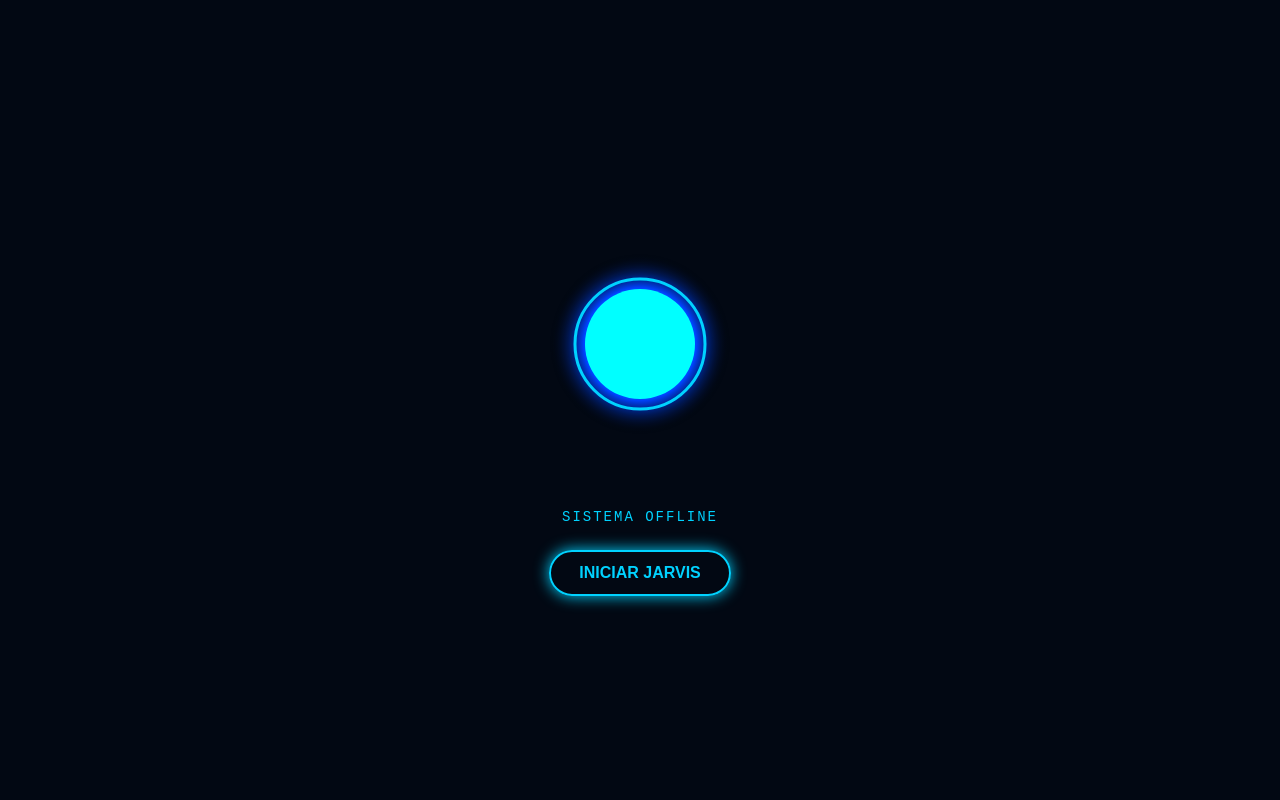
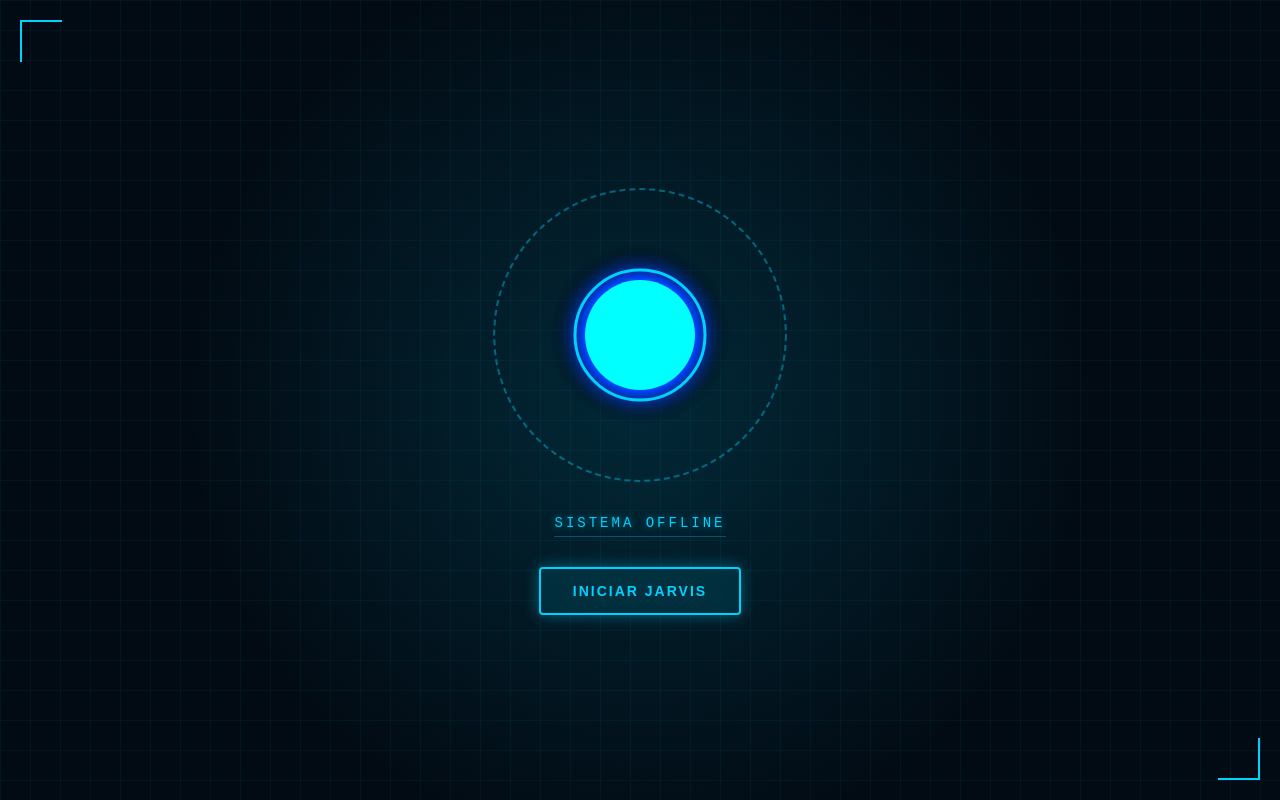
Before and after one commit to santinoalliot/Mi-jarvis, a plain HTML site: page index.html in a window 1280 px wide. Drawn offline with Linux system fonts and the light colour scheme.

Commit message:
Update index.html

```diff
--- a/index.html
+++ b/index.html
@@ -5,42 +5,111 @@
     <meta name="viewport" content="width=device-width, initial-scale=1.0, user-scalable=no">
     <title>J.A.R.V.I.S.</title>
     <style>
+    * {
+        box-sizing: border-box;
+    }
     body {
         margin: 0;
-            background-color: #020813;
+        padding: 0;
+        background-color: #020b14;
+        /* Fondo con malla/cuadrícula cibernética y degradados futuristas */
+        background-image:
+            radial-gradient(circle at 50% 50%, rgba(0, 210, 255, 0.15) 0%, transparent 60%),
+            linear-gradient(rgba(0, 210, 255, 0.05) 1px, transparent 1px),
+            linear-gradient(90deg, rgba(0, 210, 255, 0.05) 1px, transparent 1px);
+        background-size: 100% 100%, 30px 30px, 30px 30px;
         color: #00d2ff;
-            font-family: monospace;
+        font-family: 'Courier New', Courier, monospace;
         display: flex;
         flex-direction: column;
         align-items: center;
         justify-content: center;
         height: 100vh;
         overflow: hidden;
+        text-shadow: 0 0 8px rgba(0, 210, 255, 0.6);
     }
+
+    /* Esquinas decorativas estilo HUD Stark */
+    body::before, body::after {
+        content: "";
+        position: absolute;
+        width: 40px;
+        height: 40px;
+        border: 2px solid #00d2ff;
+        pointer-events: none;
+    }
+    body::before {
+        top: 20px;
+        left: 20px;
+        border-right: none;
+        border-bottom: none;
+    }
+    body::after {
+        bottom: 20px;
+        right: 20px;
+        border-left: none;
+        border-top: none;
+    }
+
     #canvas-container {
         position: relative;
-            width: 280px;
-            height: 280px;
+        width: 300px;
+        height: 300px;
+        display: flex;
+        align-items: center;
+        justify-content: center;
     }
+
+    /* Anillo exterior decorativo con rotación continua */
+    #canvas-container::before {
+        content: "";
+        position: absolute;
+        width: 290px;
+        height: 290px;
+        border: 2px dashed rgba(0, 210, 255, 0.4);
+        border-radius: 50%;
+        animation: rotateHud 20s linear infinite;
+    }
+
+    @keyframes rotateHud {
+        from { transform: rotate(0deg); }
+        to { transform: rotate(360deg); }
+    }
+
     #status {
-            margin-top: 25px;
+        margin-top: 30px;
+        font-size: 14px;
+        letter-spacing: 3px;
+        text-align: center;
+        max-width: 85%;
+        text-transform: uppercase;
+        border-bottom: 1px solid rgba(0, 210, 255, 0.3);
+        padding-bottom: 5px;
+    }
+
+    button {
+        margin-top: 30px;
+        background: rgba(0, 210, 255, 0.1);
+        border: 2px solid #00d2ff;
+        color: #00d2ff;
+        padding: 14px 32px;
+        border-radius: 4px;
         font-size: 14px;
         letter-spacing: 2px;
-            text-align: center;
-            max-width: 80%;
+        box-shadow: 0 0 15px rgba(0, 210, 255, 0.4);
+        font-weight: bold;
+        text-transform: uppercase;
+        transition: all 0.3s ease;
+        backdrop-filter: blur(5px);
     }
-        button {
-            margin-top: 25px;
-            background: transparent;
-            border: 2px solid #00d2ff;
-            color: #00d2ff;
-            padding: 12px 28px;
-            border-radius: 25px;
-            font-size: 16px;
-            box-shadow: 0 0 15px #00d2ff;
-            font-weight: bold;
+
+    button:active {
+        background: #00d2ff;
+        color: #020b14;
+        box-shadow: 0 0 25px #00d2ff;
     }
 </style>
+
 </head>
 <body>
 
```
Lines whose indentation alone changed are shown as unchanged.
